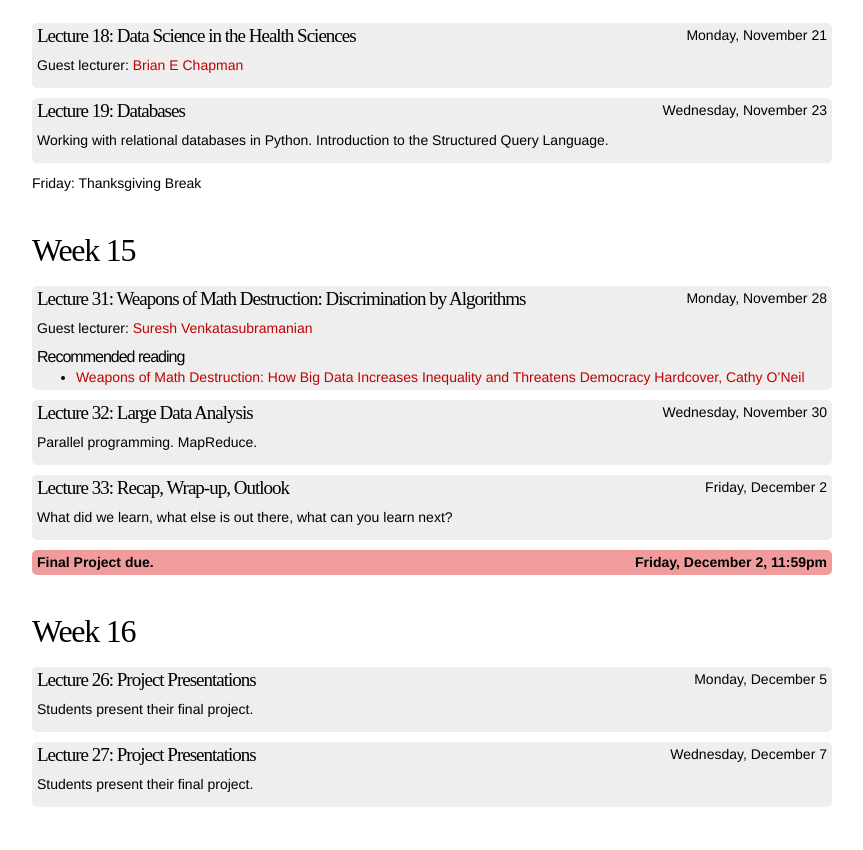
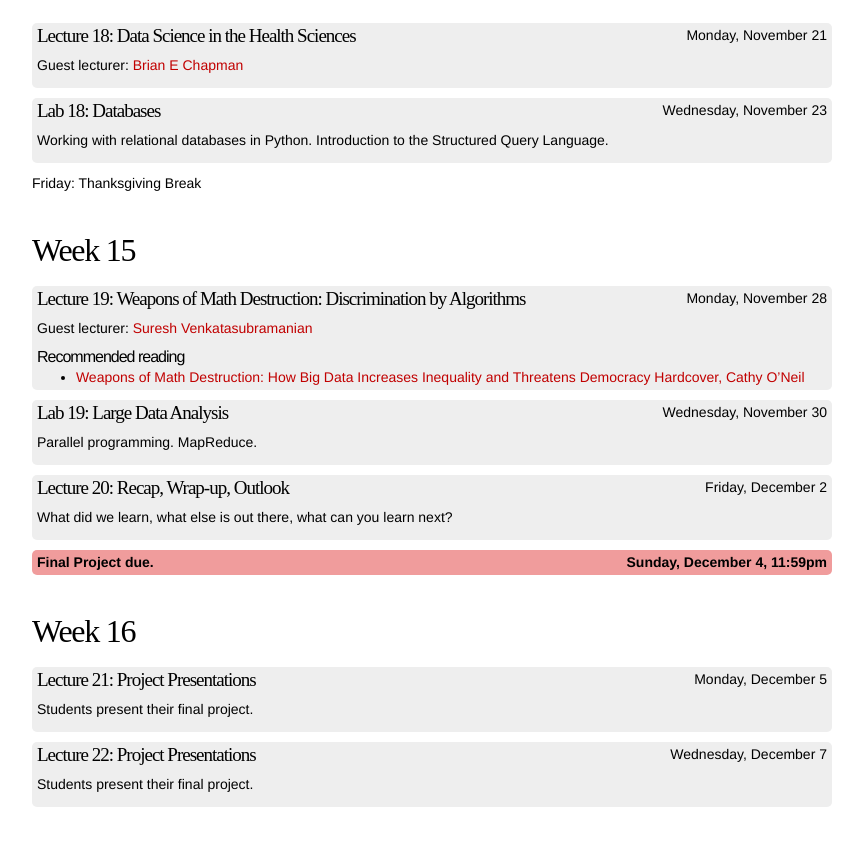
Before and after one commit to datascience-course/2016-website, a Jekyll site: the page built from schedule.md, in a window 1280 px wide and 1400 px high, scrolled down 4760 px. Shown: the part 370-1220 px from the top of the window, without its empty margins (208-1071 px from the left). Built offline with Jekyll 4.4.1, drawn with Linux system fonts in a browser that asks for light colours; some web fonts are replaced; part of the change alters nothing that is shown.

Commit message:
updated schedule

```diff
--- a/_layouts/schedule.html
+++ b/_layouts/schedule.html
@@ -110,21 +110,22 @@ layout: page
     <h2>Week 14</h2>
 
     {% include lecture.html number=18 date="Monday, November 21" key="health_sciences" %}
-    {% include lecture.html number=19 date="Wednesday, November 23" key="databases" %}
+    {% include lecture.html type="lab" number=18 date="Wednesday, November 23" key="databases" %}
 
     Friday: Thanksgiving Break
 
     <h2>Week 15</h2>
 
-    {% include lecture.html number=31 date="Monday, November 28" key="ethics" %}
-    {% include lecture.html number=32 date="Wednesday, November 30" key="large_data" %}
-    {% include lecture.html number=33 date="Friday, December 2" key="outlook" %}
+    {% include lecture.html number=19 date="Monday, November 28" key="ethics" %}
+    {% include lecture.html type="lab" number=19 date="Wednesday, November 30" key="large_data" %}
+    {% include lecture.html number=20 date="Friday, December 2" key="outlook" %}
 
-    {% include deadline.html due="Final Project" date="Friday, December 2, 11:59pm" %}
+    {% include deadline.html due="Final Project" date="Sunday, December 4, 11:59pm" %}
     <h2>Week 16</h2>
 
-    {% include lecture.html number=26 date="Monday, December 5" key="project_presentations" %}
-    {% include lecture.html number=27 date="Wednesday, December 7" key="project_presentations" %}
+
+    {% include lecture.html number=21 date="Monday, December 5" key="project_presentations" %}
+    {% include lecture.html number=22 date="Wednesday, December 7" key="project_presentations" %}
 
 
 </div>
```
